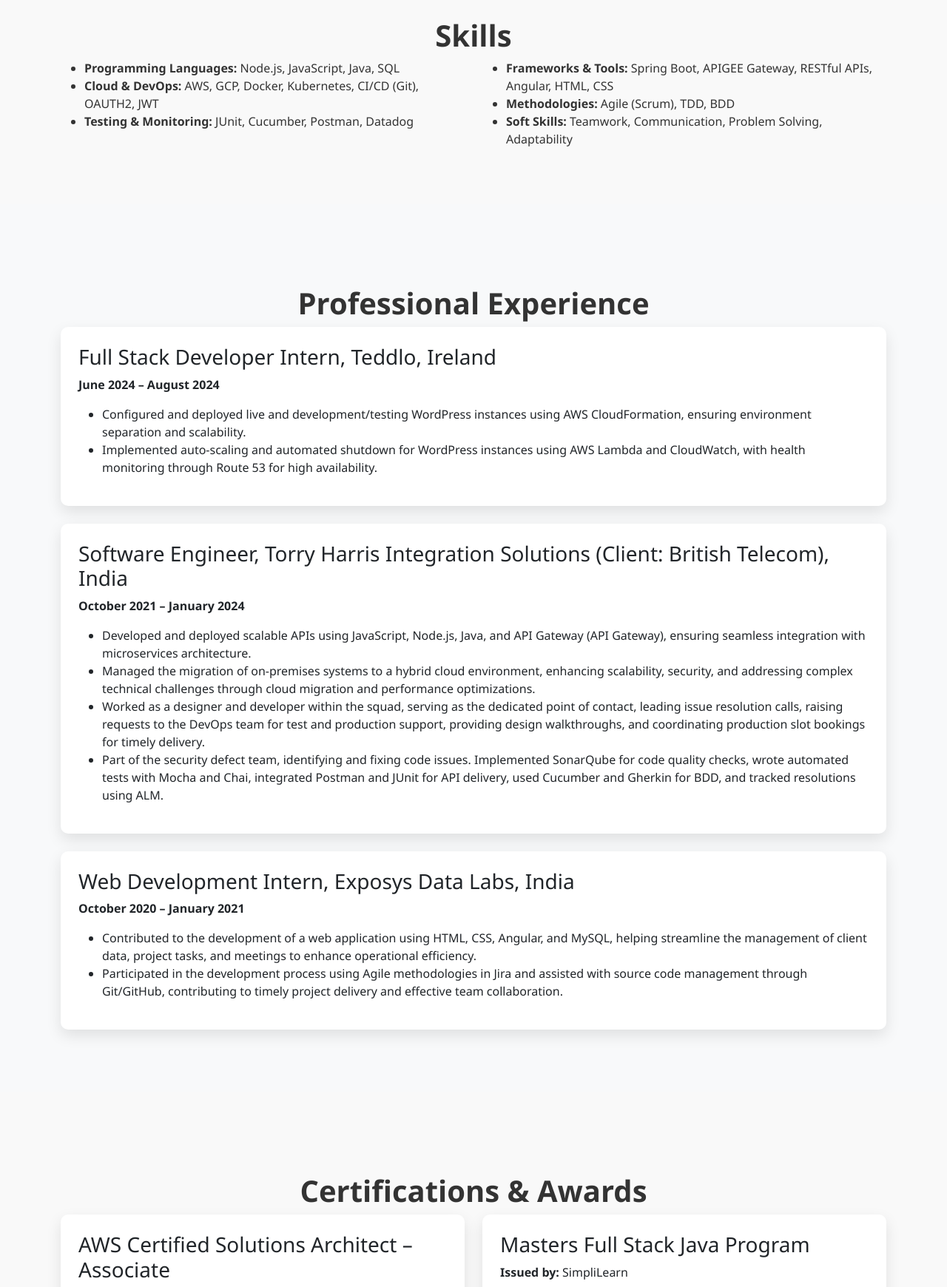
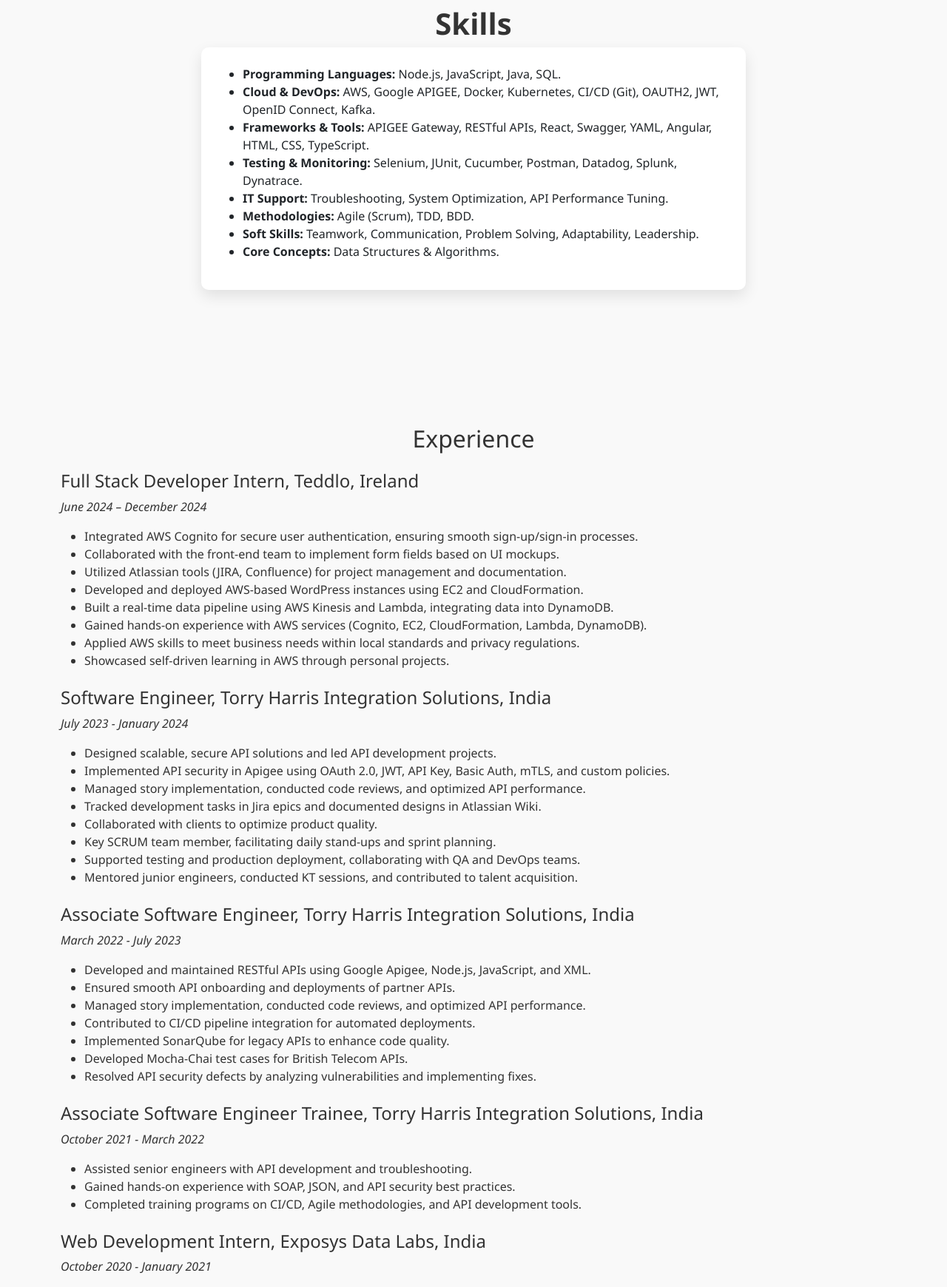
Before and after one commit to Ruban2107/personal-portfolio, a plain HTML site: page index.html in a window 1280 px wide. Shown: the part 1060-2800 px from the top of the page at 74% size. Drawn offline with nearby package versions, Linux system fonts and the light colour scheme.

Commit message:
incorporated new updates

```diff
--- a/index.html
+++ b/index.html
@@ -252,71 +252,117 @@
         </div>
     </nav>
 
-    <section id="about" class="section bg-light">
+    <section id="about" class="section">
         <div class="container">
             <h2 class="text-center">About Me</h2>
             <div class="row justify-content-center">
-                <div class="col-lg-8">
-                    <p>I am a Backend Developer with over 3 years of experience specializing in API development, cloud computing, and scalable architecture. I have a strong expertise in technologies such as Java, JavaScript, Node.js, Spring Boot, AWS, GCP, Docker, Kubernetes, and more. My passion lies in building secure, high-performance solutions and continuously learning new technologies to solve complex problems.</p>
-                    <p>Additionally, I am an IT Educator, sharing knowledge on various platforms and helping developers grow through hands-on tutorials on my YouTube channel.</p>
+                <div class="col-md-8">
+                    <div class="card p-4 mb-4">
+                        <p>
+                            Results-driven Software Engineer with a Master's in Cloud Computing and 3+ years of experience in API development, cloud technologies, and full-stack web solutions.
+                            Expertise in AWS, API security, and building scalable, high-performance applications.
+                            Actively seeking to apply my cloud infrastructure and API integration skills in a dynamic environment.
+                        </p>
+                    </div>
                 </div>
             </div>
         </div>
     </section>
 
+
     <section id="skills" class="section">
         <div class="container">
             <h2 class="text-center">Skills</h2>
-            <div class="row">
-                <div class="col-md-6">
+            <div class="row justify-content-center">
+                <div class="col-md-8">
+                    <div class="card p-4 mb-4">
                         <ul>
-                        <li><strong>Programming Languages:</strong> Node.js, JavaScript, Java, SQL</li>
-                        <li><strong>Cloud & DevOps:</strong> AWS, GCP, Docker, Kubernetes, CI/CD (Git), OAUTH2, JWT</li>
-                        <li><strong>Testing & Monitoring:</strong> JUnit, Cucumber, Postman, Datadog</li>
+                            <li><strong>Programming Languages:</strong> Node.js, JavaScript, Java, SQL.</li>
+                            <li><strong>Cloud & DevOps:</strong> AWS, Google APIGEE, Docker, Kubernetes, CI/CD (Git), OAUTH2, JWT, OpenID Connect, Kafka.</li>
+                            <li><strong>Frameworks & Tools:</strong> APIGEE Gateway, RESTful APIs, React, Swagger, YAML, Angular, HTML, CSS, TypeScript.</li>
+                            <li><strong>Testing & Monitoring:</strong> Selenium, JUnit, Cucumber, Postman, Datadog, Splunk, Dynatrace.</li>
+                            <li><strong>IT Support:</strong> Troubleshooting, System Optimization, API Performance Tuning.</li>
+                            <li><strong>Methodologies:</strong> Agile (Scrum), TDD, BDD.</li>
+                            <li><strong>Soft Skills:</strong> Teamwork, Communication, Problem Solving, Adaptability, Leadership.</li>
+                            <li><strong>Core Concepts:</strong> Data Structures & Algorithms.</li>
                         </ul>
                     </div>
-                <div class="col-md-6">
-                    <ul>
-                        <li><strong>Frameworks & Tools:</strong> Spring Boot, APIGEE Gateway, RESTful APIs, Angular, HTML, CSS</li>
-                        <li><strong>Methodologies:</strong> Agile (Scrum), TDD, BDD</li>
-                        <li><strong>Soft Skills:</strong> Teamwork, Communication, Problem Solving, Adaptability</li>
-                    </ul>
                 </div>
             </div>
         </div>
     </section>
 
-    <section id="experience" class="section bg-light">
-        <div class="container">
-            <h2 class="text-center">Professional Experience</h2>
-            <div class="card p-4 mb-4">
-                <h3>Full Stack Developer Intern, Teddlo, Ireland</h3>
-                <p><strong>June 2024 – August 2024</strong></p>
+
+    <section id="experience" class="container py-5">
+        <h2 class="text-center mb-4">Experience</h2>
+
+        <div class="experience-item mb-4">
+            <h4>Full Stack Developer Intern, Teddlo, Ireland</h4>
+            <p><em>June 2024 – December 2024</em></p>
             <ul>
-                    <li>Configured and deployed live and development/testing WordPress instances using AWS CloudFormation, ensuring environment separation and scalability.</li>
-                    <li>Implemented auto-scaling and automated shutdown for WordPress instances using AWS Lambda and CloudWatch, with health monitoring through Route 53 for high availability.</li>
+                <li>Integrated AWS Cognito for secure user authentication, ensuring smooth sign-up/sign-in processes.</li>
+                <li>Collaborated with the front-end team to implement form fields based on UI mockups.</li>
+                <li>Utilized Atlassian tools (JIRA, Confluence) for project management and documentation.</li>
+                <li>Developed and deployed AWS-based WordPress instances using EC2 and CloudFormation.</li>
+                <li>Built a real-time data pipeline using AWS Kinesis and Lambda, integrating data into DynamoDB.</li>
+                <li>Gained hands-on experience with AWS services (Cognito, EC2, CloudFormation, Lambda, DynamoDB).</li>
+                <li>Applied AWS skills to meet business needs within local standards and privacy regulations.</li>
+                <li>Showcased self-driven learning in AWS through personal projects.</li>
             </ul>
         </div>
-            <div class="card p-4 mb-4">
-                <h3>Software Engineer, Torry Harris Integration Solutions (Client: British Telecom), India</h3>
-                <p><strong>October 2021 – January 2024</strong></p>
+
+        <div class="experience-item mb-4">
+            <h4>Software Engineer, Torry Harris Integration Solutions, India</h4>
+            <p><em>July 2023 - January 2024</em></p>
             <ul>
-                    <li>Developed and deployed scalable APIs using JavaScript, Node.js, Java, and API Gateway (API Gateway), ensuring seamless integration with microservices architecture.</li>
-                    <li>Managed the migration of on-premises systems to a hybrid cloud environment, enhancing scalability, security, and addressing complex technical challenges through cloud migration and performance optimizations.</li>
-                    <li>Worked as a designer and developer within the squad, serving as the dedicated point of contact, leading issue resolution calls, raising requests to the DevOps team for test and production support, providing design walkthroughs, and coordinating production slot bookings for timely delivery.</li>
-                    <li>Part of the security defect team, identifying and fixing code issues. Implemented SonarQube for code quality checks, wrote automated tests with Mocha and Chai, integrated Postman and JUnit for API delivery, used Cucumber and Gherkin for BDD, and tracked resolutions using ALM.</li>
+                <li>Designed scalable, secure API solutions and led API development projects.</li>
+                <li>Implemented API security in Apigee using OAuth 2.0, JWT, API Key, Basic Auth, mTLS, and custom policies.</li>
+                <li>Managed story implementation, conducted code reviews, and optimized API performance.</li>
+                <li>Tracked development tasks in Jira epics and documented designs in Atlassian Wiki.</li>
+                <li>Collaborated with clients to optimize product quality.</li>
+                <li>Key SCRUM team member, facilitating daily stand-ups and sprint planning.</li>
+                <li>Supported testing and production deployment, collaborating with QA and DevOps teams.</li>
+                <li>Mentored junior engineers, conducted KT sessions, and contributed to talent acquisition.</li>
             </ul>
         </div>
-            <div class="card p-4 mb-4">
-                <h3>Web Development Intern, Exposys Data Labs, India</h3>
-                <p><strong>October 2020 – January 2021</strong></p>
+
+        <div class="experience-item mb-4">
+            <h4>Associate Software Engineer, Torry Harris Integration Solutions, India</h4>
+            <p><em>March 2022 - July 2023</em></p>
             <ul>
-                    <li>Contributed to the development of a web application using HTML, CSS, Angular, and MySQL, helping streamline the management of client data, project tasks, and meetings to enhance operational efficiency.</li>
-                    <li>Participated in the development process using Agile methodologies in Jira and assisted with source code management through Git/GitHub, contributing to timely project delivery and effective team collaboration.</li>
+                <li>Developed and maintained RESTful APIs using Google Apigee, Node.js, JavaScript, and XML.</li>
+                <li>Ensured smooth API onboarding and deployments of partner APIs.</li>
+                <li>Managed story implementation, conducted code reviews, and optimized API performance.</li>
+                <li>Contributed to CI/CD pipeline integration for automated deployments.</li>
+                <li>Implemented SonarQube for legacy APIs to enhance code quality.</li>
+                <li>Developed Mocha-Chai test cases for British Telecom APIs.</li>
+                <li>Resolved API security defects by analyzing vulnerabilities and implementing fixes.</li>
             </ul>
         </div>
+
+        <div class="experience-item mb-4">
+            <h4>Associate Software Engineer Trainee, Torry Harris Integration Solutions, India</h4>
+            <p><em>October 2021 - March 2022</em></p>
+            <ul>
+                <li>Assisted senior engineers with API development and troubleshooting.</li>
+                <li>Gained hands-on experience with SOAP, JSON, and API security best practices.</li>
+                <li>Completed training programs on CI/CD, Agile methodologies, and API development tools.</li>
+            </ul>
+        </div>
+
+        <div class="experience-item mb-4">
+            <h4>Web Development Intern, Exposys Data Labs, India</h4>
+            <p><em>October 2020 - January 2021</em></p>
+            <ul>
+                <li>Developed a client management web app using Angular, MySQL, and GitHub.</li>
+                <li>Designed responsive UI using HTML, CSS, and JavaScript.</li>
+                <li>Managed Agile sprints, epics, and user stories in Jira.</li>
+                <li>Implemented BDD with Gherkin for test scenarios.</li>
+                <li>Integrated GitHub for version control and project collaboration.</li>
+            </ul>
         </div>
     </section>
+
 
 
     <section id="certifications" class="section">
@@ -326,15 +372,40 @@
                 <div class="col-md-6">
                     <div class="card p-4 mb-4">
                         <h3>AWS Certified Solutions Architect – Associate</h3>
-                        <p><strong>Issued by:</strong> Simplilearn</p>
-                        <p><strong>Date:</strong> June 2024 – Aug 2024</p>
+                        <p><strong>Issued by:</strong> Amazon</p>
+                        <p><strong>Date:</strong> June 2024</p>
+                        <p><strong>Credential ID:</strong> UC-ee5a5b25-371c-497e-b693-0f3e899547f1</p>
                     </div>
                 </div>
                 <div class="col-md-6">
                     <div class="card p-4 mb-4">
-                        <h3>Masters Full Stack Java Program</h3>
-                        <p><strong>Issued by:</strong> SimpliLearn</p>
-                        <p><strong>Date:</strong> Sept 2024 – May 2025</p>
+                        <h3>SQL and Relational Databases</h3>
+                        <p><strong>Issued by:</strong> IBM</p>
+                        <p><strong>Date:</strong> February 2025</p>
+                        <p><strong>Credential ID:</strong> 1468efc622e0445086d640d9c412f275</p>
+                    </div>
+                </div>
+                <div class="col-md-6">
+                    <div class="card p-4 mb-4">
+                        <h3>All About Planning and Designing UI</h3>
+                        <p><strong>Issued by:</strong> Simplilearn</p>
+                        <p><strong>Date:</strong> January 2025</p>
+                        <p><strong>Credential ID:</strong> 7758309</p>
+                    </div>
+                </div>
+                <div class="col-md-6">
+                    <div class="card p-4 mb-4">
+                        <h3>Professional Course on Software Testing</h3>
+                        <p><strong>Issued by:</strong> Q-Spiders</p>
+                        <p><strong>Date:</strong> August 2021</p>
+                        <p><strong>Credential ID:</strong> 71705</p>
+                    </div>
+                </div>
+                <div class="col-md-6">
+                    <div class="card p-4 mb-4">
+                        <h3>Database Management System</h3>
+                        <p><strong>Issued by:</strong> Indian Institute of Technology Kharagpur</p>
+                        <p><strong>Date:</strong> September 2019</p>
                     </div>
                 </div>
                 <div class="col-md-6">
@@ -348,6 +419,7 @@
             </div>
         </div>
     </section>
+
 
     <section id="education" class="section bg-light">
         <div class="container">
```
Lines whose indentation alone changed are shown as unchanged.
